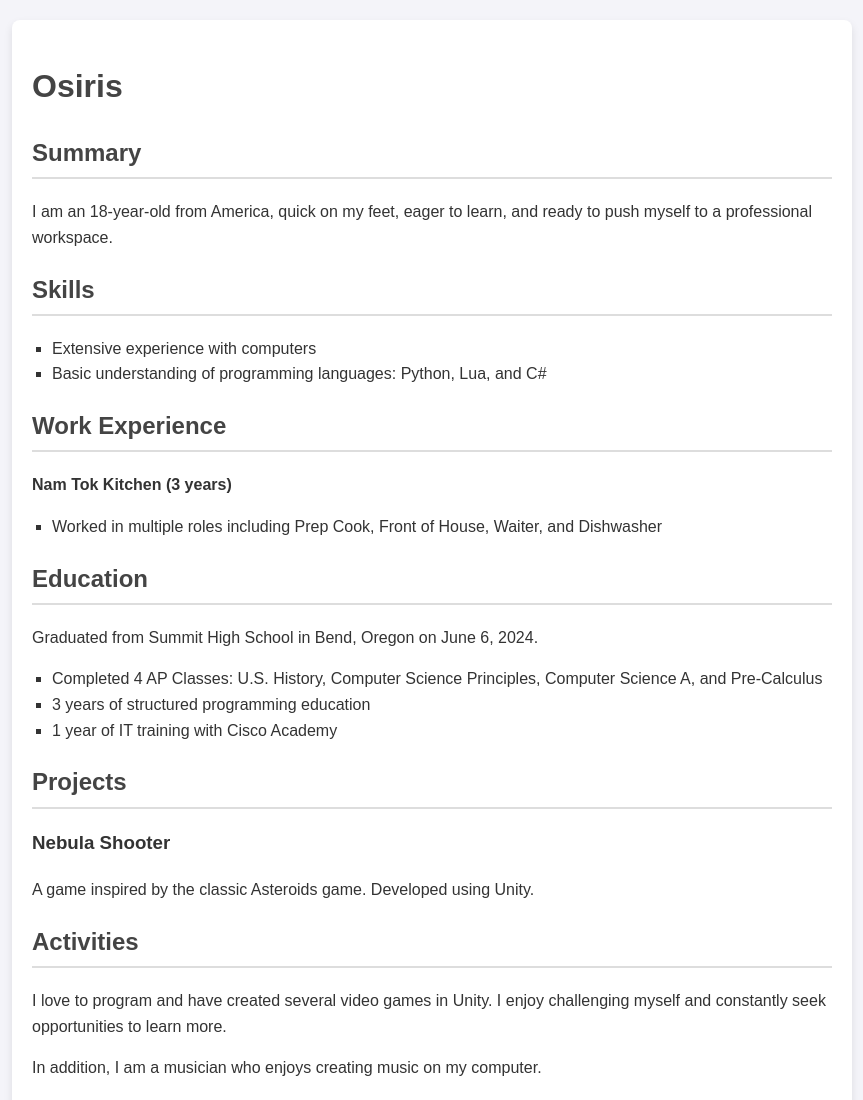
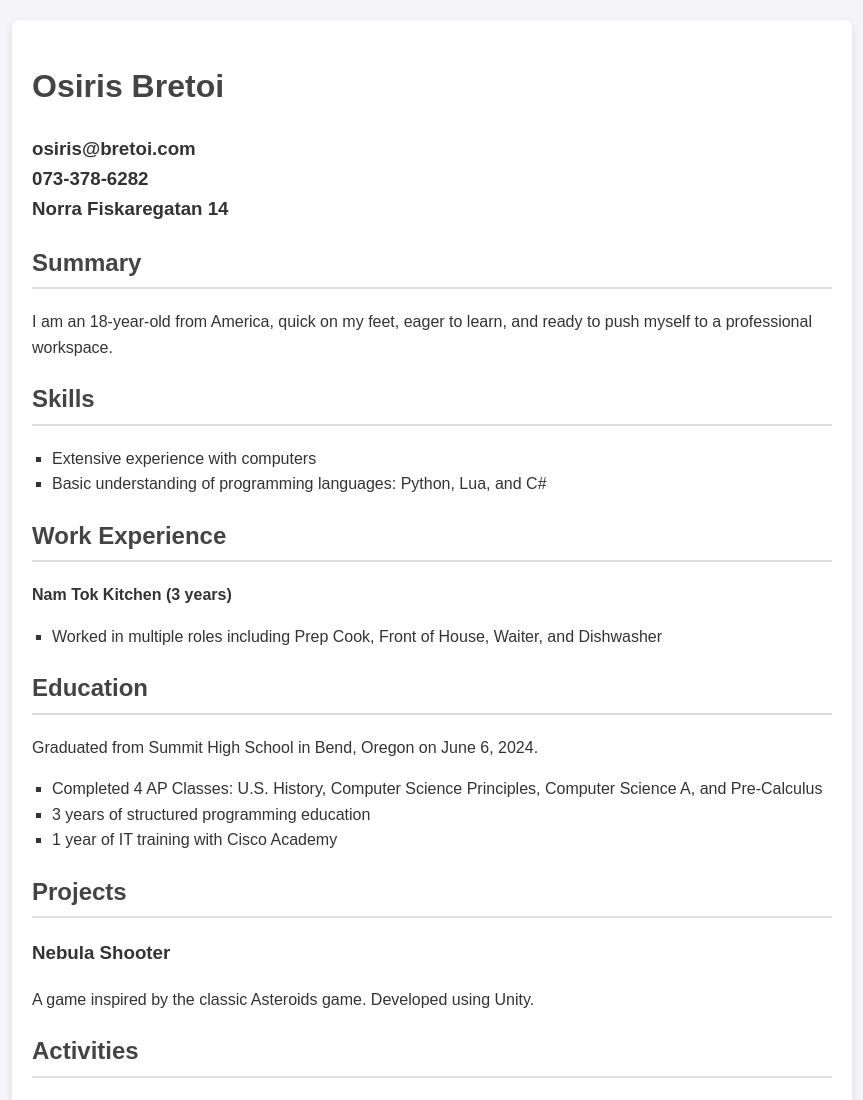
Before and after one commit to OsirisBretoi/Resume, a plain HTML site: page index.html in a window 1280 px wide. Shown: the top 1100 px of the page, without its empty margins (208-1071 px from the left). Drawn offline with Linux system fonts and the light colour scheme.

Commit message:
Update index.html, add personal contacts

```diff
--- a/index.html
+++ b/index.html
@@ -46,8 +46,8 @@
 </head>
 <body>
     <div class="container">
-        <h1>Osiris</h1>
-
+        <h1>Osiris Bretoi</h1>
+        <h3>osiris@bretoi.com<br>073-378-6282<br>Norra Fiskaregatan 14</h3>
         <div class="section">
             <h2>Summary</h2>
             <p>I am an 18-year-old from America, quick on my feet, eager to learn, and ready to push myself to a professional workspace.</p>
```
